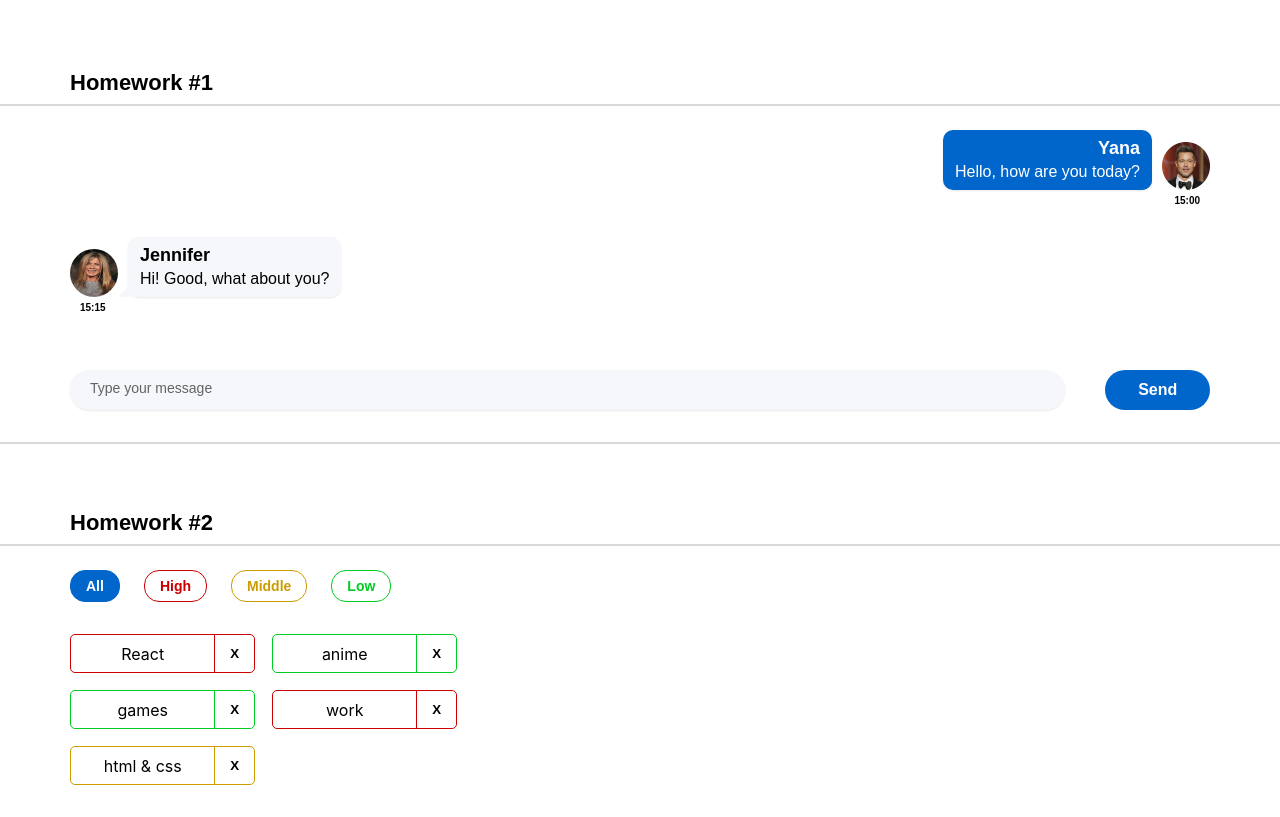
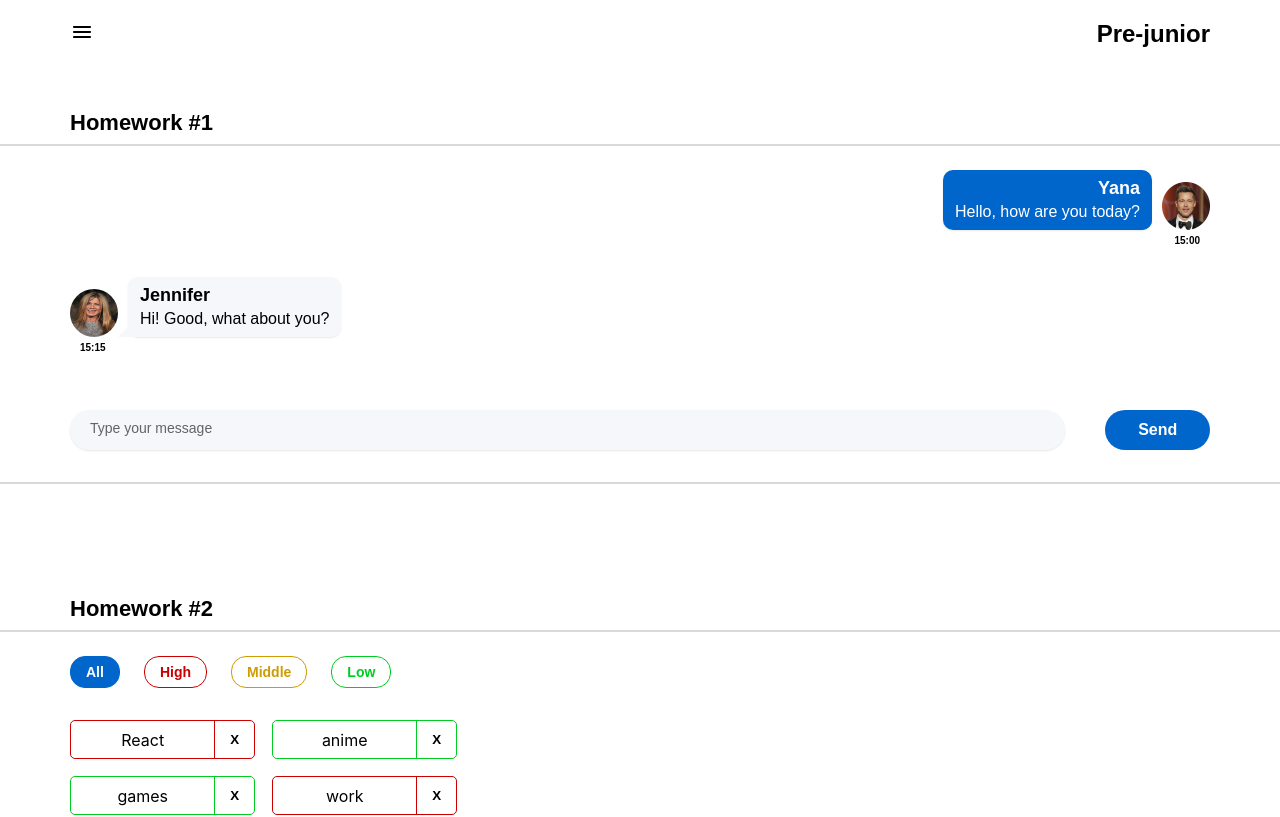
Before and after one commit to ianabarkhatova/HW-Sprint2, a React (Create React App) app: page /#/pre-junior in a window 1280 px wide. Shown: the top 817 px of the page. Built offline with nearby package versions, Linux system fonts and the light colour scheme; the HTML template or start-up script is replaced by a standard one.

Commit message:
Sprint-3, HW-5

```diff
--- a/package.json
+++ b/package.json
@@ -14,13 +14,14 @@
     "@types/node": "16.11.56",
     "@types/react": "18.0.17",
     "@types/react-dom": "18.0.6",
+    "@types/react-router-dom": "^5.3.3",
     "@types/uuid": "8.3.4",
     "axios": "0.27.2",
     "gh-pages": "4.0.0",
     "react": "18.2.0",
     "react-dom": "18.2.0",
     "react-redux": "8.0.4",
-    "react-router-dom": "6.4.1",
+    "react-router-dom": "^6.26.1",
     "react-scripts": "5.0.1",
     "redux": "4.2.0",
     "typescript": "4.7.4",
--- a/src/s1-main/App.module.css
+++ b/src/s1-main/App.module.css
@@ -1,6 +1,6 @@
 .App {
     --header_height: 60px;
-    padding: 70px 70px;
+    padding: 0 70px;
 }
 
 .hw {
@@ -14,7 +14,7 @@
     font-weight: 600;
 
     position: relative;
-    padding-bottom: 34px;
+    padding: 46px 0 34px;
 }
 
 .hwTitle::before {
--- a/src/s1-main/App.tsx
+++ b/src/s1-main/App.tsx
@@ -4,18 +4,19 @@ import HW1 from '../s2-homeworks/hw01/HW1'
 import HW2 from "../s2-homeworks/hw02/HW2";
 import HW3 from "../s2-homeworks/hw03/HW3";
 import HW4 from "../s2-homeworks/hw04/HW4";
+import HW5 from "../s2-homeworks/hw05/HW5";
 
 function App() {
     return (
         <div className={s.App}>
-            <HW1/>
-            {/*раскомментировать по ходу выполнения*/}
-            <HW2/>
-            <HW3/>
-            <HW4/>
+            {/*<HW1/>*/}
+            {/*/!*раскомментировать по ходу выполнения*!/*/}
+            {/*<HW2/>*/}
+            {/*<HW3/>*/}
+            {/*<HW4/>*/}
 
             {/*при выполнении дз 5 и более - закомментировать здесь дз 1-4, так как они есть внутри дз 5*/}
-            {/*<HW5/>*/}
+            <HW5/>
         </div>
     )
 }
--- a/src/s2-homeworks/hw05/Pages.tsx
+++ b/src/s2-homeworks/hw05/Pages.tsx
@@ -14,19 +14,12 @@ export const PATH = {
 function Pages() {
     return (
         <div>
-            {/*Routes выбирает первый подходящий роут*/}
             <Routes>
-                {/*роутинг будут писать студенты*/}
-                {/*в начале мы попадаем на страницу '/' и переходим сразу на страницу /pre-junior*/}
-                {/*<Route  path={'...'} element={<Navigate to={...} />}*/}
-
-                {/*роуты для /pre-junior, /junior, /junior-plus*/}
-                {/*<Route path={...} element={<PreJunior />}*/}
-                {/*<Route ...*/}
-                {/*<Route ...*/}
-
-                {/*роут для несуществующей страницы должен отрисовать <Error404 />*/}
-                {/*<Route ...*/}
+                <Route path="/" element={<Navigate to={PATH.PRE_JUNIOR}/>}/>
+                <Route path={PATH.PRE_JUNIOR} element={<PreJunior/>}/>
+                <Route path={PATH.JUNIOR} element={<Junior/>}/>
+                <Route path={PATH.JUNIOR_PLUS} element={<JuniorPlus/>}/>
+                <Route path={'/*'} element={<Error404/>}/>
             </Routes>
         </div>
     )
--- a/src/s2-homeworks/hw05/header/Header.module.css
+++ b/src/s2-homeworks/hw05/header/Header.module.css
@@ -1,8 +1,16 @@
 .burgerMenuIcon {
+    width: 24px;
+    height: 24px;
 }
 
 .header {
+    display: flex;
+    justify-content: space-between;
+    padding: 20px 0 16px;
 }
 
 .header h1 {
+    font-family: Montserrat, sans-serif;
+    font-weight: 600;
+    font-size: 24px;
 }
--- a/src/s2-homeworks/hw05/sidebar/Sidebar.module.css
+++ b/src/s2-homeworks/hw05/sidebar/Sidebar.module.css
@@ -53,7 +53,7 @@
 }
 
 .nav a:hover {
-    color: #0080ff;
+    color: #58ACFF;
 }
 
 .nav a.active {
--- a/src/s2-homeworks/hw05/sidebar/Sidebar.tsx
+++ b/src/s2-homeworks/hw05/sidebar/Sidebar.tsx
@@ -31,7 +31,7 @@ export const Sidebar: FC<PropsType> = ({open, handleClose}) => {
                         id={'hw5-pre-junior-link'}
                         to={PATH.PRE_JUNIOR}
                         onClick={handleClose}
-                        //  className= {({isActive}) => (АКТИВНЫЙ ? s.ВСТАВЛЯЙ СТИЛЬ : '')} // делает студент
+                        className={({isActive}) => (isActive ? s.active : '')}
                     >
                         Pre-junior
                     </NavLink>
@@ -39,16 +39,14 @@ export const Sidebar: FC<PropsType> = ({open, handleClose}) => {
                         id={'hw5-junior-link'}
                         to={PATH.JUNIOR}
                         onClick={handleClose}
-                        // className={...} // делает студент
-                    >
+                        className={({isActive}) => (isActive ? s.active : '')}                    >
                         Junior
                     </NavLink>
                     <NavLink
                         id={'hw5-junior-plus-link'}
                         to={PATH.JUNIOR_PLUS}
                         onClick={handleClose}
-                        // className={...} // делает студент
-                    >
+                        className={({isActive}) => (isActive ? s.active : '')}                    >
                         Junior Plus
                     </NavLink>
                 </nav>
```
Also changed, not shown: 1 other file (tests, documents, lock files or other folders).
